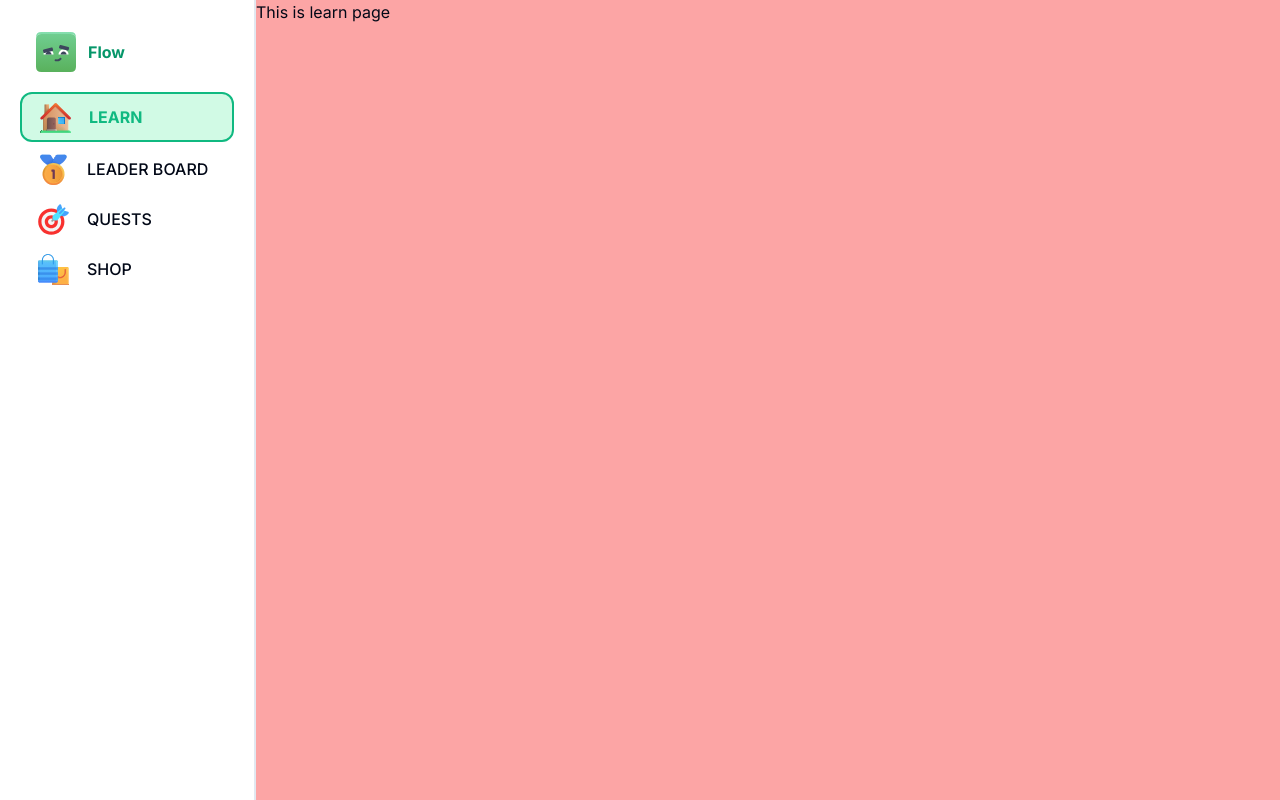
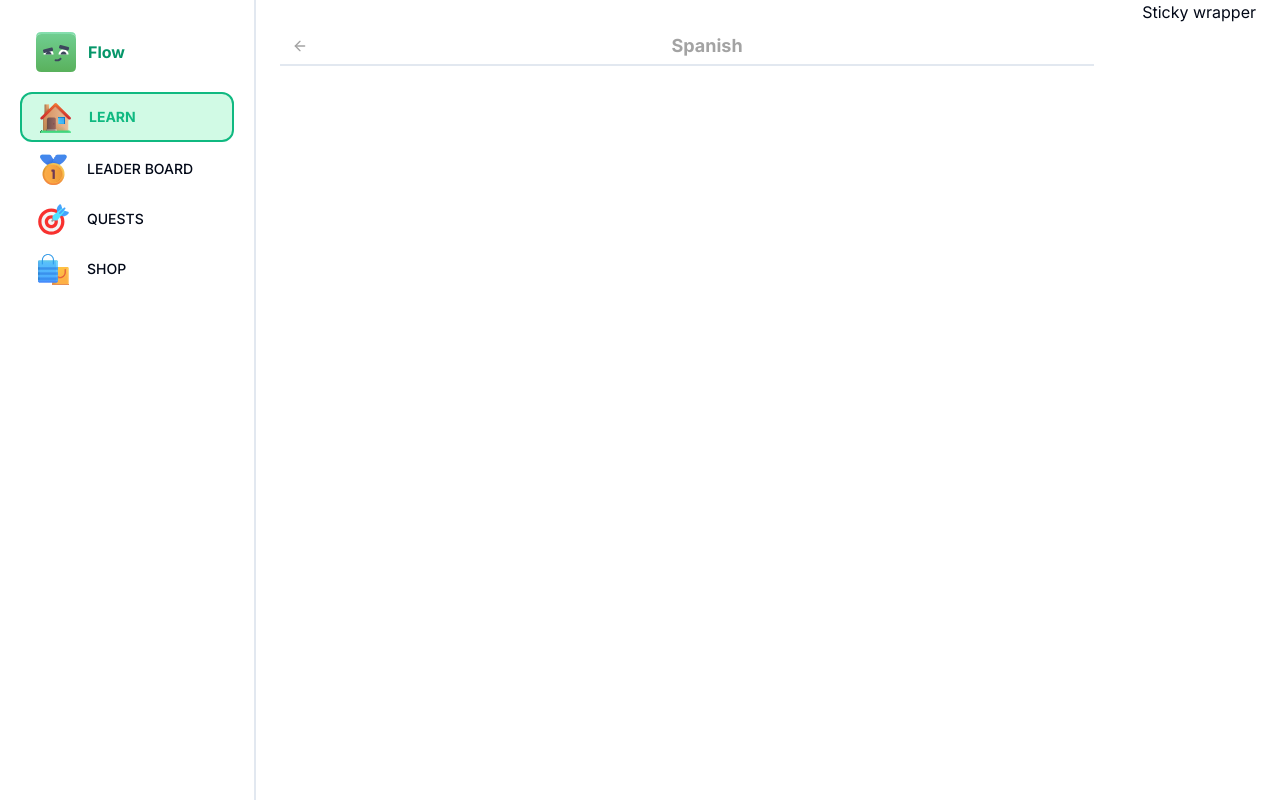
Before and after one commit to Kei-K23/Flow-LMS, a Next.js app: page /learn in a window 1280 px wide. Built offline with nearby package versions, Linux system fonts and the light colour scheme; no server answers.

Commit message:
add feed wrapper and sticky wrapper

```diff
--- a/src/app/(main)/layout.tsx
+++ b/src/app/(main)/layout.tsx
@@ -8,7 +8,7 @@ const MainLayout = ({ children }: { children: React.ReactNode }) => {
       <MobileHeader />
       <Sidebar className="hidden lg:flex" />
       <main className="lg:pl-[256px] h-full">
-        <div className=" h-full bg-red-300">{children}</div>
+        <div className="max-w-[1050px] mx-auto h-full ">{children}</div>
       </main>
     </>
   );
--- a/src/app/(main)/learn/page.tsx
+++ b/src/app/(main)/learn/page.tsx
@@ -1,7 +1,17 @@
+import FeedWrapper from "@/components/feed-wrapper";
+import Header from "@/components/header";
+import StickyWrapper from "@/components/sticky-wrapper";
 import React from "react";
 
 const LearnPage = () => {
-  return <div>This is learn page</div>;
+  return (
+    <div className="flex flex-row-reverse gap-[48px] px-6">
+      <StickyWrapper>Sticky wrapper</StickyWrapper>
+      <FeedWrapper>
+        <Header title="Spanish" />
+      </FeedWrapper>
+    </div>
+  );
 };
 
 export default LearnPage;
--- /dev/null
+++ b/src/components/feed-wrapper.tsx
@@ -0,0 +1,11 @@
+import React from "react";
+
+type FeedWrapperProps = {
+  children: React.ReactNode;
+};
+
+const FeedWrapper = ({ children }: FeedWrapperProps) => {
+  return <div className="flex-1 relative top-0 pb-10">{children}</div>;
+};
+
+export default FeedWrapper;
--- /dev/null
+++ b/src/components/header.tsx
@@ -0,0 +1,24 @@
+import Link from "next/link";
+import React from "react";
+import { Button } from "./ui/button";
+import { ArrowLeft } from "lucide-react";
+
+type HeaderProps = {
+  title: string;
+};
+
+const Header = ({ title }: HeaderProps) => {
+  return (
+    <div className="sticky top-0 pt-2 lg:pt-[28px] bg-white lg:z-50 text-neutral-400 flex items-center justify-between border-b-2">
+      <Link href={"/courses"}>
+        <Button size={"sm"} variant={"ghost"}>
+          <ArrowLeft className="w-4 h-4" />
+        </Button>
+      </Link>
+      <h1 className="text-lg font-bold">{title}</h1>
+      <div />
+    </div>
+  );
+};
+
+export default Header;
--- a/src/components/mobile-header.tsx
+++ b/src/components/mobile-header.tsx
@@ -3,7 +3,7 @@ import MobileSidebar from "./mobile-sidebar";
 
 const MobileHeader = () => {
   return (
-    <nav className="lg:hidden px-6 h-14 flex items-center bg-green-400 sticky top-0 w-full">
+    <nav className="lg:hidden px-6 h-14 flex items-center bg-green-400 sticky top-0 w-full z-50">
       <MobileSidebar />
     </nav>
   );
--- a/src/components/sidebar-item.tsx
+++ b/src/components/sidebar-item.tsx
@@ -30,7 +30,7 @@ const SidebarItem = ({ label, href, icon }: SidebarItemProps) => {
       )}
     >
       <Image src={icon} alt={label} width={35} height={35} className="mr-4" />
-      <p className="text-base">{label}</p>
+      <p>{label}</p>
     </Link>
   );
 };
--- /dev/null
+++ b/src/components/sticky-wrapper.tsx
@@ -0,0 +1,17 @@
+import React from "react";
+
+type StickyWrapperProps = {
+  children: React.ReactNode;
+};
+
+const StickyWrapper = ({ children }: StickyWrapperProps) => {
+  return (
+    <div className="hidden lg:block max-w-[368px] sticky self-end bottom-6">
+      <div className="min-h-[calc(100vh-48px)] sticky top-6 flex flex-col gap-y-4">
+        {children}
+      </div>
+    </div>
+  );
+};
+
+export default StickyWrapper;
```
